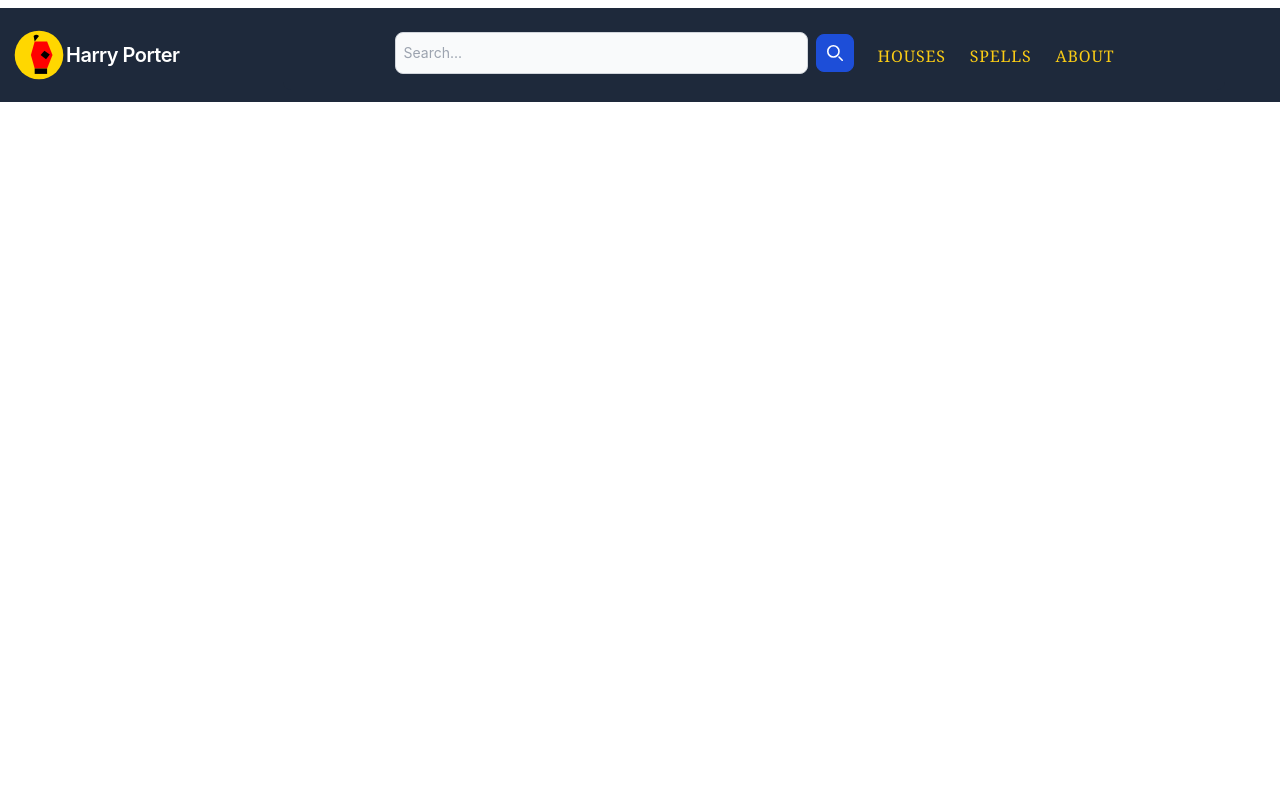
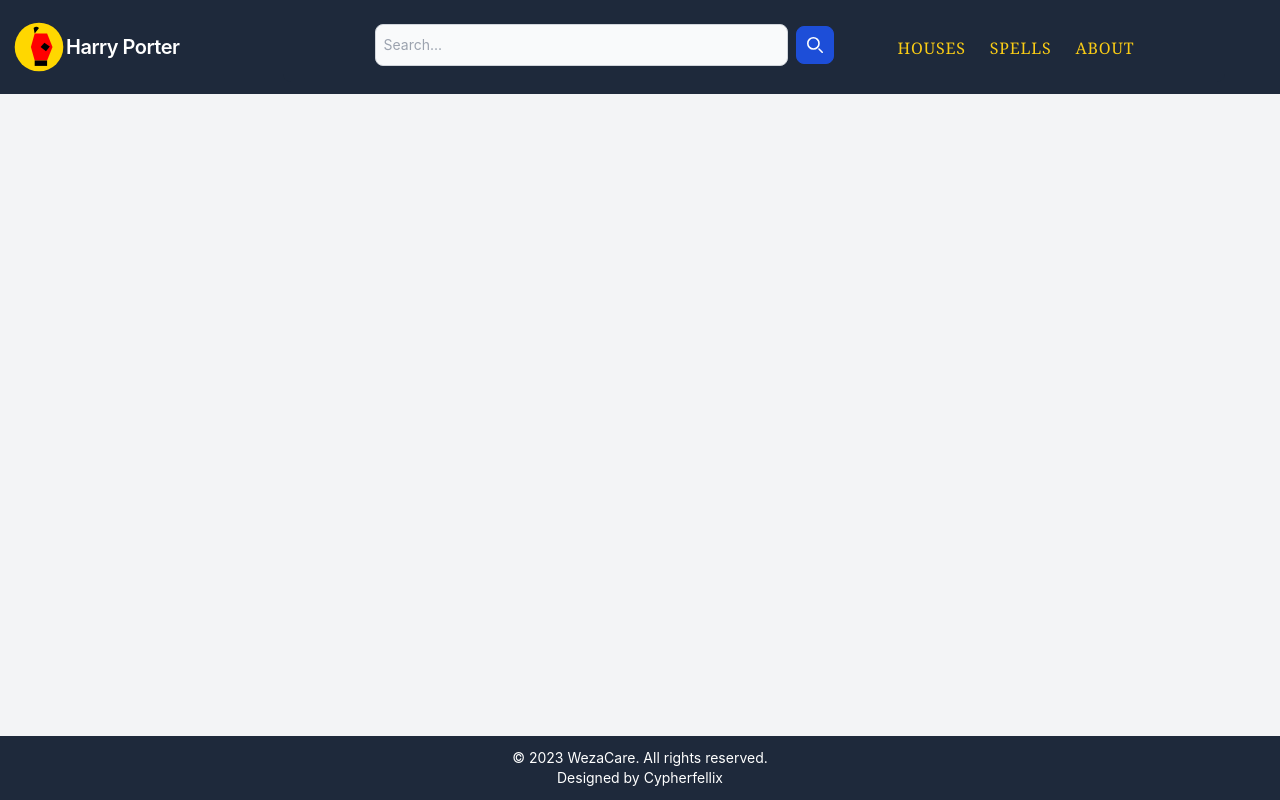
Before and after one commit to Cypherfelix/harry-potter-app, a Next.js app: page / in a window 1280 px wide. Built offline with nearby package versions, Linux system fonts and the light colour scheme; no server answers.

Commit message:
Adding footer to the page

```diff
--- /dev/null
+++ b/components/footer.tsx
@@ -0,0 +1,14 @@
+import React from "react";
+
+const Footer: React.FC = () => {
+  return (
+    <footer className="bg-slate-800 text-white text-center py-3">
+      <p className="text-sm">
+        © {new Date().getFullYear()} WezaCare. All rights reserved.
+      </p>
+      <p className="text-sm">Designed by Cypherfellix</p>
+    </footer>
+  );
+};
+
+export default Footer;
--- a/components/header.tsx
+++ b/components/header.tsx
@@ -40,7 +40,9 @@ export const Header: React.FC = () => {
       </div>
 
       <div
-        className={`absolute bg-slate-800 w-60 right-0 flex flex-col p-6 pb-8 px-4 top-16 space-y-3 rounded-b-lg border-b border-b-gray-700 hover:bg-gray-800 lg:p-3 lg:pb-4 lg:border-none lg:flex-row lg:relative lg:w-1/2 cs:w-3/4 lg:top-0 lg:justify-center lg:space-x-6`}
+        className={`${
+          !opened && "hidden"
+        } absolute bg-slate-800 w-60 right-0 flex flex-col p-6 pb-8 px-4 top-16 space-y-3 rounded-b-lg border-b border-b-gray-700 hover:bg-gray-800 lg:flex lg:p-3 lg:pb-4 lg:border-none lg:flex-row lg:relative lg:w-8/12 cs:w-3/4 lg:top-0 lg:justify-center lg:space-x-6`}
       >
         <SearchBar show={true} className="" />
         <NavLinks />
@@ -82,7 +84,7 @@ const SearchBar: React.FC<{
   className?: string | undefined;
 }> = ({ show, className }) => {
   return show ? (
-    <form className="flex items-center lg:w-1/2">
+    <form className="flex items-center lg:w-1/2 lg:mr-10">
       <div className="relative w-full">
         <input
           type="text"
@@ -105,9 +107,9 @@ const SearchBar: React.FC<{
         >
           <path
             stroke="currentColor"
-            stroke-linecap="round"
-            stroke-linejoin="round"
-            stroke-width="2"
+            strokeLinecap="round"
+            strokeLinejoin="round"
+            strokeWidth="2"
             d="m19 19-4-4m0-7A7 7 0 1 1 1 8a7 7 0 0 1 14 0Z"
           />
         </svg>
--- a/next.config.js
+++ b/next.config.js
@@ -2,6 +2,9 @@
 const nextConfig = {
   reactStrictMode: true,
   swcMinify: true,
+  images: {
+    domains: ['ik.imagekit.io'],
+  },
 }
 
 module.exports = nextConfig
--- a/package.json
+++ b/package.json
@@ -13,7 +13,10 @@
     "axios": "^1.4.0",
     "next": "13.4.16",
     "react": "18.2.0",
-    "react-dom": "18.2.0"
+    "react-dom": "18.2.0",
+    "react-easy-swipe": "^0.0.23",
+    "react-icons": "^4.10.1",
+    "react-responsive-carousel": "^3.2.23"
   },
   "devDependencies": {
     "@types/node": "20.5.0",
--- a/pages/index.tsx
+++ b/pages/index.tsx
@@ -2,10 +2,11 @@ import type { NextPage } from 'next'
 import Head from 'next/head'
 import { fetchCharacters } from "../utils/api";
 import { Header } from "../components/header";
+import Footer from "../components/footer";
 
-const Home: NextPage = () => {
+const Home: NextPage<{}> = () => {
   return (
-    <div className={`px-0 py-2`}>
+    <div className="flex flex-col min-h-screen bg-gray-100 dark:bg-gray-900">
       <Head>
         <title>Harry Potter App</title>
         <meta name="description" content="Generated by Cypherfelix" />
@@ -14,14 +15,14 @@ const Home: NextPage = () => {
 
       <Header />
 
-
+      <Footer />
     </div>
   );
-}
+};
 
 export const getServerSideProps = async () => {
   const characters = await fetchCharacters();
-  console.log(characters);
+  console.log(characters.slice(0, 5));
   return {
     props: { characters },
   };
--- a/styles/globals.css
+++ b/styles/globals.css
@@ -19,6 +19,19 @@ a {
   box-sizing: border-box;
 }
 
+.min-h-screen {
+  display: flex;
+  flex-direction: column;
+}
+
+.flex-grow {
+  flex-grow: 1;
+}
+
+/* This style ensures the footer remains at the bottom */
+footer {
+  margin-top: auto;
+}
 @media (prefers-color-scheme: dark) {
   html {
     color-scheme: dark;
```
Also changed, not shown: 1 other file (tests, documents, lock files or other folders).
